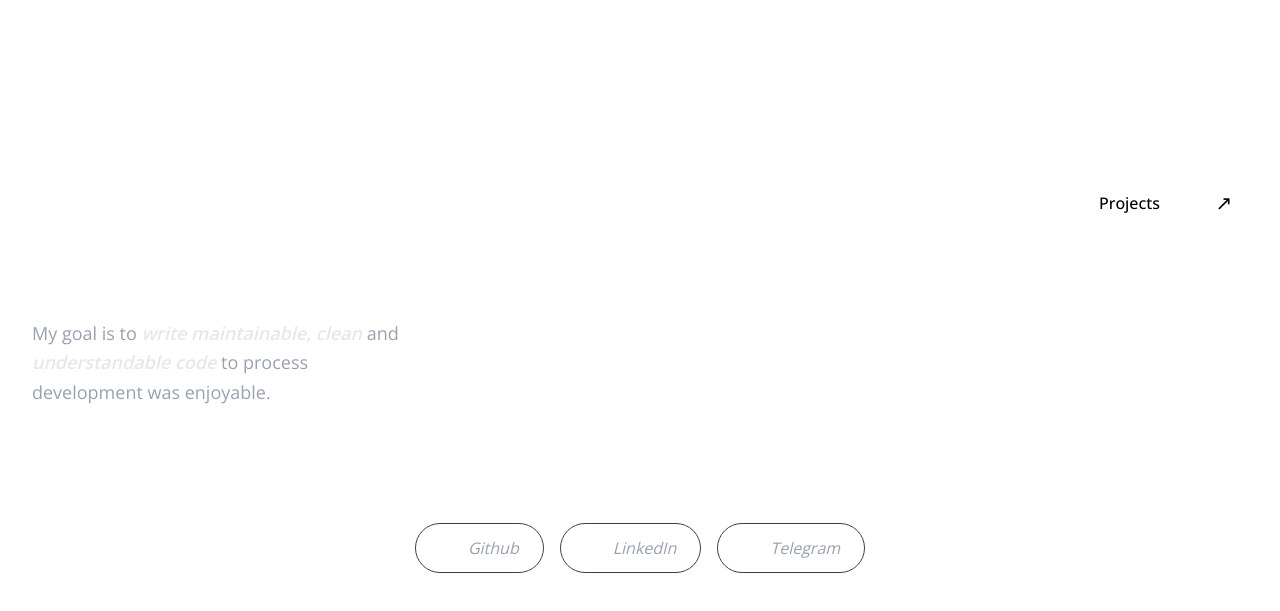
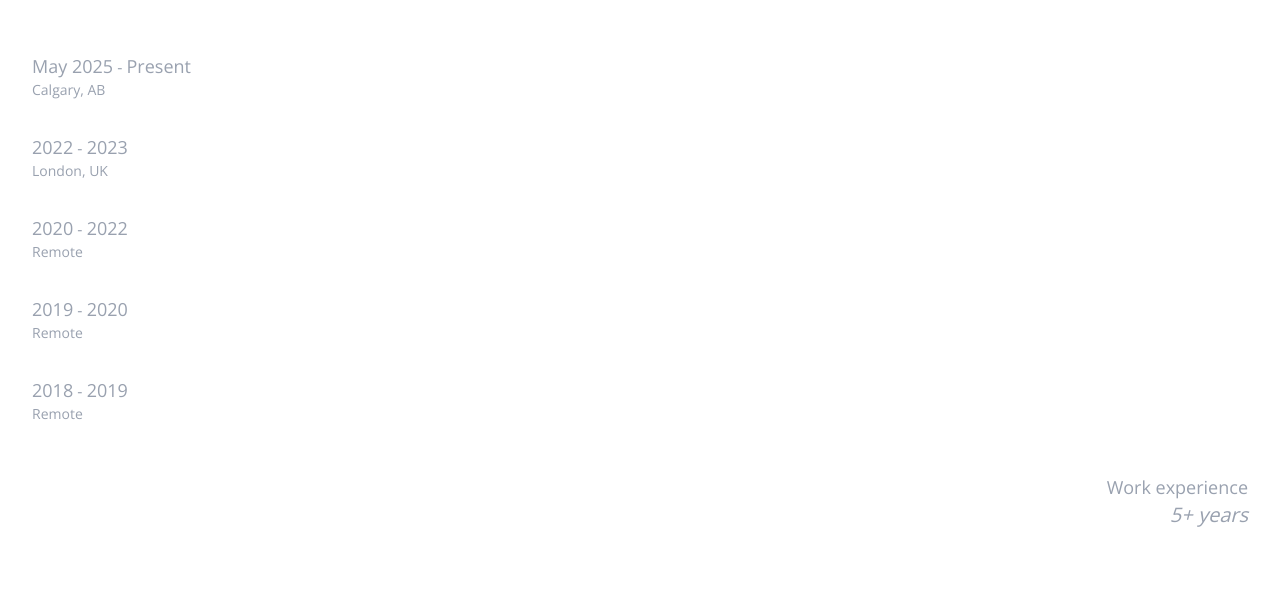
Before and after one commit to katemv/mvkatt.dev, a Next.js app: page / in a window 1280 px wide. Shown: the part 869-1480 px from the top of the page. Built offline with nearby package versions, Linux system fonts and the light colour scheme.

Commit message:
add work exp

```diff
--- a/src/app/page.tsx
+++ b/src/app/page.tsx
@@ -1,5 +1,6 @@
 import { Header } from "@/components/header/Header";
 import { Hero } from "@/components/hero/Hero";
+import { Work } from "@/components/work/Work";
 import { DownloadCVButton } from "@/components/header/DownloadCVButton";
 
 export default function Home() {
@@ -8,9 +9,8 @@ export default function Home() {
             <Header/>
             <DownloadCVButton />
             <main>
-                <Hero/>
-                <Hero/>
-                <Hero/>
+                <Hero />
+                <Work />
             </main>
             <footer className={"flex gap-6 flex-wrap items-center justify-center py-8"}>
             </footer>
--- /dev/null
+++ b/src/components/work/Experience.tsx
@@ -0,0 +1,31 @@
+import { FC } from "react";
+
+interface ExperienceProps {
+    startDate: string;
+    endDate: string;
+    companyName: string;
+    title: string;
+    tech: string;
+    location: string;
+}
+
+export const Experience: FC<ExperienceProps> =  ({ startDate, endDate, tech, companyName, title, location }) => {
+    return (
+        <div className={"py-4 border-b border-white/15 w-full group hover:bg-white transition-all duration-300 first:border-t first:border-white/15"}>
+            <div className={"flex items-center gap-8 max-w-7xl mx-auto px-4 sm:px-6 lg:px-8 w-full"}>
+                <div className={"w-42 text-gray-400 group-hover:text-black"}>
+                    <span className="text-lg">{startDate}</span>
+                    {" - "}
+                    <span className="text-lg">{endDate}</span>
+                    <p className="text-sm">{location}</p>
+                </div>
+                <div className={"flex-1 text-lg font-medium group-hover:text-black"}>
+                    {companyName}
+                </div>
+                <div className={"text-right text-lg group-hover:text-black"}>
+                    <div>{title} | {tech}</div>
+                </div>
+            </div>
+        </div>
+    );
+};
--- /dev/null
+++ b/src/components/work/Work.tsx
@@ -0,0 +1,63 @@
+import { Experience } from "@/components/work/Experience";
+
+export const Work = () => {
+    return (
+        <section className={"text-white min-h-screen"}>
+            <div className={"max-w-7xl mx-auto px-4 sm:px-6 lg:px-8 w-full"}>
+                <h1 className={"text-7xl text-right mb-8 font-mono font-semibold"}>{"Work"}</h1>
+            </div>
+            <div>
+                <Experience
+                    startDate={"May 2025"}
+                    endDate={"Present"}
+                    companyName={"Scuba Seasons"}
+                    title={"Fullstack Developer"}
+                    tech={"React, React Native & Supabase"}
+                    location={"Calgary, AB"}
+                />
+
+                <Experience
+                    startDate={"2022"}
+                    endDate={"2023"}
+                    companyName={"PrimaryBid"}
+                    title={"Fullstack Developer"}
+                    tech={"React, Next & Node, Express"}
+                    location={"London, UK"}
+                />
+
+                <Experience
+                    startDate={"2020"}
+                    endDate={"2022"}
+                    companyName={"The Frontend Company"}
+                    title={"Frontend Developer"}
+                    tech={"React, React Native & Firebase"}
+                    location={"Remote"}
+                />
+
+                <Experience
+                    startDate={"2019"}
+                    endDate={"2020"}
+                    companyName={"Bergx2"}
+                    title={"Frontend Developer"}
+                    tech={"React, TypeScript"}
+                    location={"Remote"}
+                />
+
+                <Experience
+                    startDate={"2018"}
+                    endDate={"2019"}
+                    companyName={"Reputation Manager"}
+                    title={"Frontend Developer"}
+                    tech={"React, TypeScript"}
+                    location={"Remote"}
+                />
+            </div>
+            <div className={"max-w-7xl mx-auto px-4 sm:px-6 lg:px-8 w-full"}>
+                <div className={"text-right mt-8 text-gray-400"}>
+                    <div className={"text-lg"}>{"Work experience"}</div>
+                    <div className={"text-xl font-light italic"}>{"5+ years"}</div>
+                </div>
+            </div>
+        </section>
+    );
+};
```
